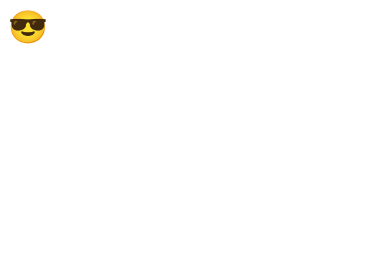
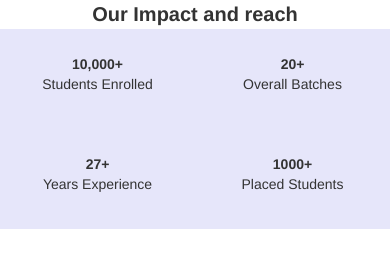
Before and after one commit to NewPr0122/Asdqw, a plain HTML site: page index.html in a window 390 px wide. Drawn offline with nearby package versions, Linux system fonts and the light colour scheme.

Commit message:
Add files via upload

```diff
--- /dev/null
+++ b/index.css
@@ -0,0 +1,36 @@
+
+.box-heading
+{
+	font-weight:1000;
+	font-size:20px;
+	text-align:center;
+}
+hr
+{
+	border-bottom:red solid;
+}
+
+.outer_box
+{
+	height:100px;
+	border:1px red hidden;
+	text-align:center;
+	background:white;
+}
+.inner_box
+{
+	height:100px;
+	border:green 5px hidden;
+	padding:25px;
+}
+.inner_box .inner_box1
+{
+	font-weight:1000;
+}
+@media(max-width:768px)
+{
+	.inner_box
+	{
+		background:lavender;
+	}
+}
--- a/index.html
+++ b/index.html
@@ -1,11 +1,33 @@
+<html>
+	<head>
+		<title>page</title>
+		<meta charset="utf-8">
+		  <meta name="viewport" content="width=device-width, initial-scale=1">
+		  <link rel="stylesheet" href="https://maxcdn.bootstrapcdn.com/bootstrap/3.4.1/css/bootstrap.min.css">
+		  <script src="https://ajax.googleapis.com/ajax/libs/jquery/3.7.1/jquery.min.js"></script>
+		  <script src="https://maxcdn.bootstrapcdn.com/bootstrap/3.4.1/js/bootstrap.min.js"></script>
+		  <link rel="stylesheet" href="index.css">
+	</head>
 
-<html >
-<head>
-    <title>Document</title>
-</head>
-<body
-    <form>
-        <h1>&#128526;</h1>
-    </form>
-</body>
+	<body>
+		<div class="container">
+			<div class="row box-heading">
+				<div class="col-xs-12 col-sm-12 col-md-12 col-lg-12" >Our Impact and reach</div>
+				<span></span>
+			</div>
+		</div>
+
+		<div class="container">
+		  <div class="row outer_box">
+			<div class="col-xs-6 col-sm-3 col-md-3 col-lg-3 inner_box" ><span class="inner_box1">10,000+</span><br><span>Students Enrolled</span></div>
+			<div class="col-xs-6 col-sm-3 col-md-3 col-lg-3 inner_box" ><span class="inner_box1">20+</span><br><span>Overall Batches</span></div>
+			<div class="col-xs-6 col-sm-3 col-md-3 col-lg-3 inner_box" ><span class="inner_box1">27+</span><br><span>Years Experience</span></div>
+			<div class="col-xs-6 col-sm-3 col-md-3 col-lg-3 inner_box" ><span class="inner_box1">1000+</span><br><span>Placed Students</span></div>
+		  </div>
+		</div>
+
+
+
+	</body>
+
 </html>
```
